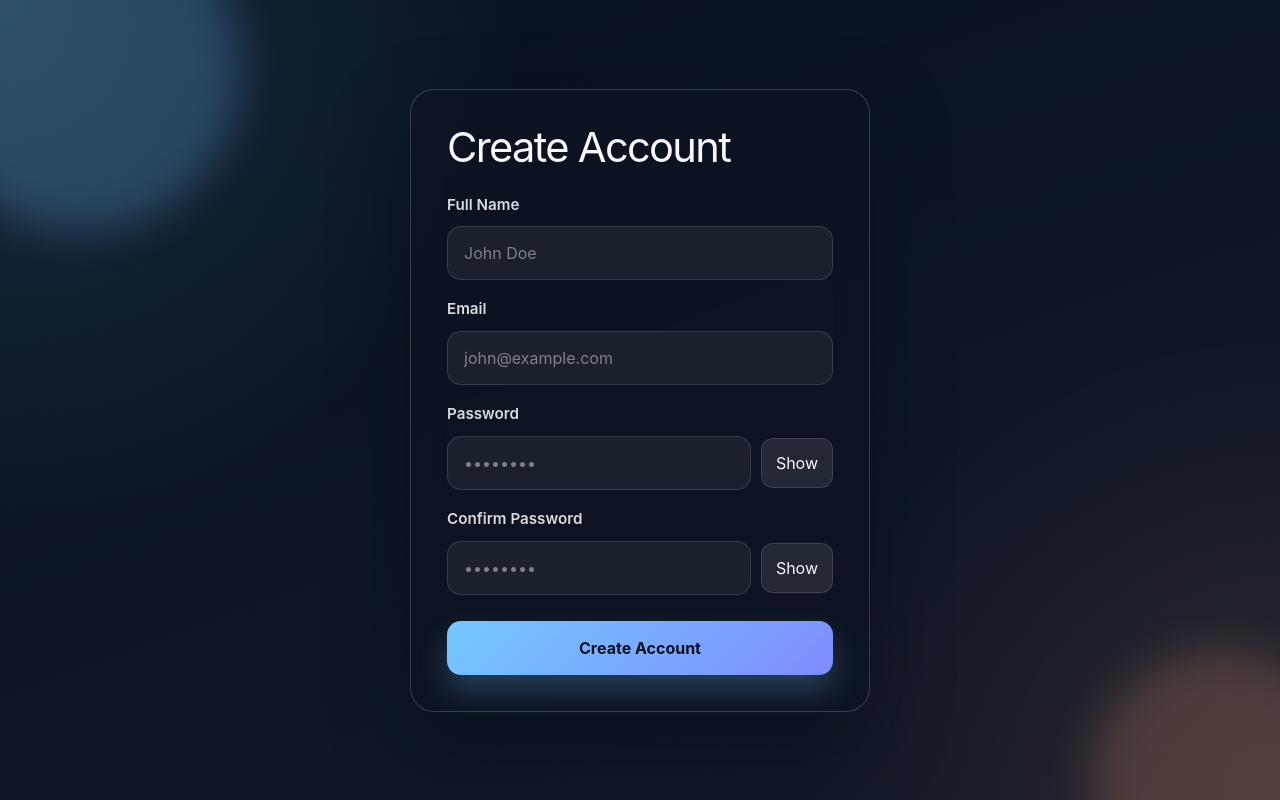
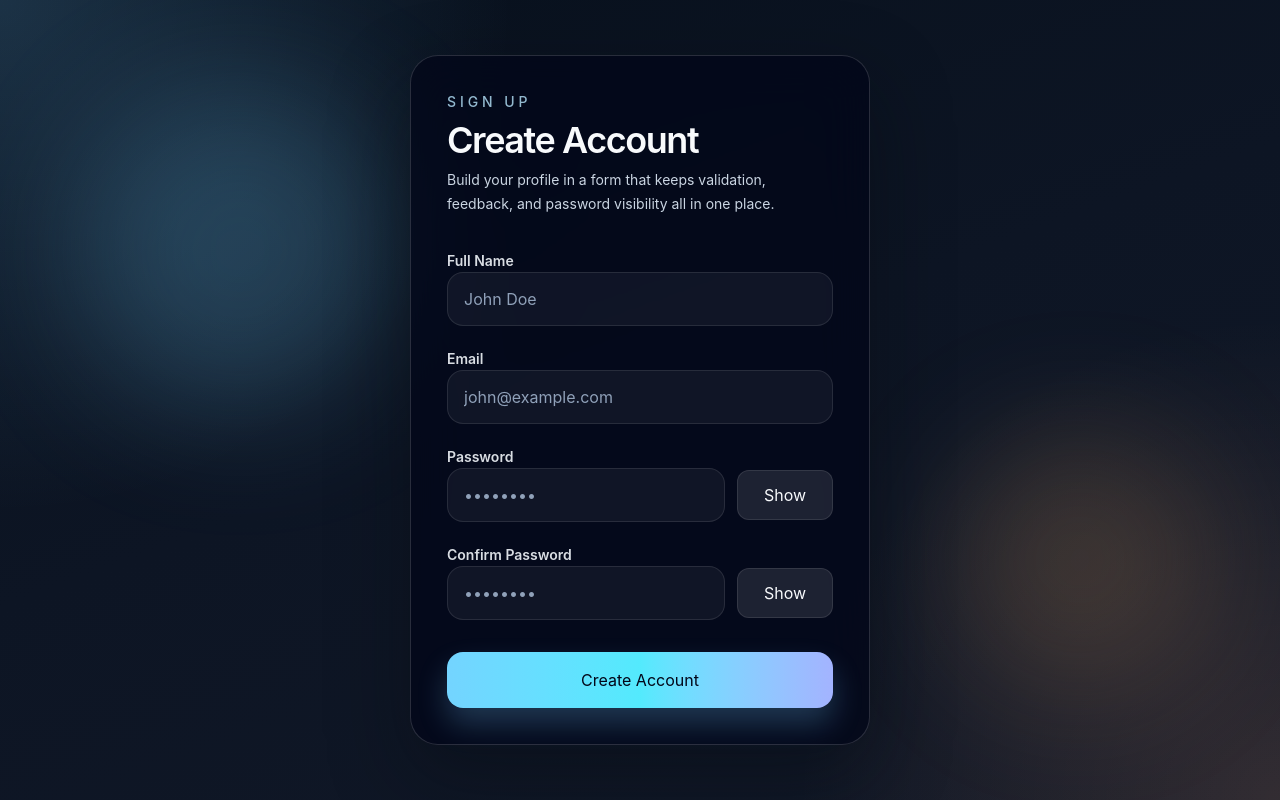
Before and after one commit to Kipkoebenji/frontend-javascript, a React (Vite) app in the folder my-react-app/: page / in a window 1280 px wide. Built offline with nearby package versions, Linux system fonts and the light colour scheme.

Commit message:
style: change stylesheet to use Tailwind

```diff
--- a/my-react-app/src/App.css
+++ /dev/null
@@ -1,215 +0,0 @@
-@import "tailwindcss";
-
-.container {
-  min-height: 100vh;
-  display: grid;
-  place-items: center;
-  padding: 32px 20px;
-  position: relative;
-  overflow: hidden;
-}
-
-.container::before,
-.container::after {
-  content: "";
-  position: absolute;
-  border-radius: 999px;
-  filter: blur(20px);
-  pointer-events: none;
-}
-
-.container::before {
-  width: 320px;
-  height: 320px;
-  background: rgba(117, 201, 255, 0.22);
-  top: -90px;
-  left: -80px;
-}
-
-.container::after {
-  width: 260px;
-  height: 260px;
-  background: rgba(255, 170, 120, 0.18);
-  bottom: -110px;
-  right: -70px;
-}
-
-.card {
-  width: min(100%, 460px);
-  position: relative;
-  z-index: 1;
-  padding: 36px;
-  border-radius: 24px;
-  border: 1px solid rgba(255, 255, 255, 0.18);
-  background: rgba(14, 20, 32, 0.78);
-  box-shadow: 0 30px 80px rgba(6, 10, 18, 0.45);
-  backdrop-filter: blur(18px);
-  color: #f7f8fb;
-  animation: riseIn 0.6s ease both;
-}
-
-.card h1 {
-  margin: 0 0 24px;
-  font-size: clamp(2rem, 4vw, 2.6rem);
-  line-height: 1.05;
-  letter-spacing: -0.04em;
-}
-
-.success {
-  margin-bottom: 18px;
-  padding: 14px 16px;
-  border-radius: 14px;
-  background: rgba(82, 196, 128, 0.16);
-  border: 1px solid rgba(82, 196, 128, 0.32);
-  color: #d8ffe5;
-}
-
-.field {
-  display: grid;
-  gap: 10px;
-  margin-bottom: 18px;
-}
-
-.field label {
-  font-size: 0.95rem;
-  font-weight: 600;
-  color: rgba(247, 248, 251, 0.88);
-}
-
-.field input {
-  width: 100%;
-  box-sizing: border-box;
-  border: 1px solid rgba(255, 255, 255, 0.12);
-  border-radius: 14px;
-  padding: 14px 16px;
-  background: rgba(255, 255, 255, 0.06);
-  color: #f7f8fb;
-  font: inherit;
-  outline: none;
-  transition:
-    border-color 0.2s ease,
-    box-shadow 0.2s ease,
-    transform 0.2s ease;
-}
-
-.field input::placeholder {
-  color: rgba(247, 248, 251, 0.45);
-}
-
-.field input:focus {
-  border-color: rgba(117, 201, 255, 0.65);
-  box-shadow: 0 0 0 4px rgba(117, 201, 255, 0.14);
-}
-
-.password-wrapper {
-  display: flex;
-  align-items: center;
-  gap: 10px;
-}
-
-.password-wrapper input {
-  flex: 1;
-}
-
-.password-wrapper button,
-.submit-btn {
-  font: inherit;
-  border: 0;
-  cursor: pointer;
-  transition:
-    transform 0.18s ease,
-    box-shadow 0.18s ease,
-    opacity 0.18s ease;
-}
-
-.password-wrapper button {
-  flex: 0 0 auto;
-  padding: 12px 14px;
-  border-radius: 12px;
-  background: rgba(255, 255, 255, 0.09);
-  color: #f7f8fb;
-  border: 1px solid rgba(255, 255, 255, 0.12);
-}
-
-.password-wrapper button:hover,
-.submit-btn:hover:not(:disabled) {
-  transform: translateY(-1px);
-}
-
-.password-wrapper button:focus-visible,
-.submit-btn:focus-visible {
-  outline: 3px solid rgba(117, 201, 255, 0.45);
-  outline-offset: 2px;
-}
-
-.error {
-  font-size: 0.9rem;
-  color: #ffb4b4;
-}
-
-.submit-btn {
-  width: 100%;
-  margin-top: 8px;
-  display: inline-flex;
-  align-items: center;
-  justify-content: center;
-  gap: 10px;
-  padding: 15px 18px;
-  border-radius: 14px;
-  background: linear-gradient(135deg, #74c8ff 0%, #7f8cff 100%);
-  color: #07111f;
-  font-weight: 700;
-  box-shadow: 0 16px 30px rgba(116, 200, 255, 0.24);
-}
-
-.submit-btn:disabled {
-  cursor: wait;
-  opacity: 0.75;
-}
-
-.spinner {
-  width: 16px;
-  height: 16px;
-  border-radius: 50%;
-  border: 2px solid rgba(7, 17, 31, 0.25);
-  border-top-color: rgba(7, 17, 31, 0.88);
-  animation: spin 0.8s linear infinite;
-}
-
-@keyframes spin {
-  to {
-    transform: rotate(360deg);
-  }
-}
-
-@keyframes riseIn {
-  from {
-    opacity: 0;
-    transform: translateY(16px) scale(0.985);
-  }
-
-  to {
-    opacity: 1;
-    transform: translateY(0) scale(1);
-  }
-}
-
-@media (max-width: 520px) {
-  .container {
-    padding: 18px;
-  }
-
-  .card {
-    padding: 24px;
-    border-radius: 20px;
-  }
-
-  .password-wrapper {
-    flex-direction: column;
-    align-items: stretch;
-  }
-
-  .password-wrapper button {
-    width: 100%;
-  }
-}
--- a/my-react-app/src/RegisterForm.jsx
+++ b/my-react-app/src/RegisterForm.jsx
@@ -1,5 +1,4 @@
 import { useState } from "react";
-import "./App.css";
 
 export default function RegisterForm() {
   const [formData, setFormData] = useState({
@@ -15,6 +14,21 @@ export default function RegisterForm() {
   const [showConfirm, setShowConfirm] = useState(false);
   const [loading, setLoading] = useState(false);
   const [success, setSuccess] = useState("");
+
+  const shellClasses =
+    "relative min-h-screen overflow-hidden px-4 py-8 flex items-center justify-center bg-[radial-gradient(circle_at_top_left,_rgba(116,200,255,0.18),_transparent_34%),radial-gradient(circle_at_bottom_right,_rgba(255,170,120,0.14),_transparent_32%),linear-gradient(160deg,_#08111d_0%,_#0d1524_48%,_#111827_100%)]";
+
+  const cardClasses =
+    "relative z-10 w-full max-w-[460px] rounded-[28px] border border-white/15 bg-slate-950/75 p-6 text-slate-50 shadow-[0_30px_80px_rgba(6,10,18,0.45)] backdrop-blur-xl sm:p-9";
+
+  const fieldClasses =
+    "w-full rounded-2xl border border-white/10 bg-white/5 px-4 py-3.5 text-slate-50 outline-none transition duration-200 placeholder:text-slate-400 focus:border-sky-300/70 focus:ring-4 focus:ring-sky-300/15";
+
+  const labelClasses = "text-sm font-semibold text-slate-100/90";
+  const actionButtonClasses =
+    "inline-flex items-center justify-center rounded-xl border border-white/10 bg-white/10 px-4 py-3 text-sm font-medium text-slate-50 transition duration-200 hover:-translate-y-0.5 hover:bg-white/14 focus:outline-none focus:ring-4 focus:ring-sky-300/20";
+  const submitButtonClasses =
+    "inline-flex w-full items-center justify-center gap-3 rounded-2xl bg-gradient-to-r from-sky-300 via-cyan-300 to-indigo-300 px-5 py-4 font-semibold text-slate-950 shadow-[0_16px_30px_rgba(116,200,255,0.24)] transition duration-200 hover:-translate-y-0.5 hover:shadow-[0_20px_40px_rgba(116,200,255,0.3)] focus:outline-none focus:ring-4 focus:ring-sky-300/30 disabled:cursor-wait disabled:opacity-75";
 
   const validateField = (name, value) => {
     switch (name) {
@@ -113,103 +127,164 @@ export default function RegisterForm() {
   };
 
   return (
-    <div className="container">
-      <form className="card" onSubmit={handleSubmit}>
-        <h1>Create Account</h1>
+    <div className={shellClasses}>
+      <div className="pointer-events-none absolute left-20 top-22.5 h-80 w-[320px] rounded-full bg-sky-300/20 blur-3xl" />
+      <div className="pointer-events-none absolute bottom-27.5 right-17.5 h-65 w-65 rounded-full bg-orange-300/15 blur-3xl" />
 
-        {success && <div className="success">{success}</div>}
+      <form className={cardClasses} onSubmit={handleSubmit}>
+        <div className="mb-8 space-y-2">
+          <p className="text-sm font-medium uppercase tracking-[0.28em] text-sky-200/80">
+            Sign up
+          </p>
+          <h1 className="text-balance text-3xl font-semibold tracking-[-0.04em] sm:text-4xl">
+            Create Account
+          </h1>
+          <p className="max-w-md text-sm leading-6 text-slate-300">
+            Build your profile in a form that keeps validation, feedback, and
+            password visibility all in one place.
+          </p>
+        </div>
 
-        {/* Full Name */}
-        <div className="field">
-          <label>Full Name</label>
+        {success && (
+          <div className="mb-5 rounded-2xl border border-emerald-400/25 bg-emerald-400/10 px-4 py-3 text-sm text-emerald-100">
+            {success}
+          </div>
+        )}
+
+        <div className="space-y-5">
+          <div className="space-y-2.5">
+            <label htmlFor="fullName" className={labelClasses}>
+              Full Name
+            </label>
 
             <input
+              id="fullName"
               type="text"
               name="fullName"
               value={formData.fullName}
               onChange={handleChange}
               onBlur={handleBlur}
               placeholder="John Doe"
+              aria-invalid={Boolean(touched.fullName && errors.fullName)}
+              aria-describedby="fullName-error"
+              className={fieldClasses}
             />
 
             {touched.fullName && errors.fullName && (
-            <span className="error">{errors.fullName}</span>
+              <p id="fullName-error" className="text-sm text-rose-300">
+                {errors.fullName}
+              </p>
             )}
           </div>
 
-        {/* Email */}
-        <div className="field">
-          <label>Email</label>
+          <div className="space-y-2.5">
+            <label htmlFor="email" className={labelClasses}>
+              Email
+            </label>
 
             <input
+              id="email"
               type="email"
               name="email"
               value={formData.email}
               onChange={handleChange}
               onBlur={handleBlur}
               placeholder="john@example.com"
+              aria-invalid={Boolean(touched.email && errors.email)}
+              aria-describedby="email-error"
+              className={fieldClasses}
             />
 
             {touched.email && errors.email && (
-            <span className="error">{errors.email}</span>
+              <p id="email-error" className="text-sm text-rose-300">
+                {errors.email}
+              </p>
             )}
           </div>
 
-        {/* Password */}
-        <div className="field">
-          <label>Password</label>
+          <div className="space-y-2.5">
+            <label htmlFor="password" className={labelClasses}>
+              Password
+            </label>
 
-          <div className="password-wrapper">
+            <div className="flex flex-col gap-3 sm:flex-row sm:items-center">
               <input
+                id="password"
                 type={showPassword ? "text" : "password"}
                 name="password"
                 value={formData.password}
                 onChange={handleChange}
                 onBlur={handleBlur}
                 placeholder="••••••••"
+                aria-invalid={Boolean(touched.password && errors.password)}
+                aria-describedby="password-error"
+                className={`${fieldClasses} sm:flex-1`}
               />
 
               <button
                 type="button"
                 onClick={() => setShowPassword(!showPassword)}
+                aria-pressed={showPassword}
+                className={`${actionButtonClasses} sm:min-w-24`}
               >
                 {showPassword ? "Hide" : "Show"}
               </button>
             </div>
 
             {touched.password && errors.password && (
-            <span className="error">{errors.password}</span>
+              <p id="password-error" className="text-sm text-rose-300">
+                {errors.password}
+              </p>
             )}
           </div>
 
-        {/* Confirm Password */}
-        <div className="field">
-          <label>Confirm Password</label>
+          <div className="space-y-2.5">
+            <label htmlFor="confirmPassword" className={labelClasses}>
+              Confirm Password
+            </label>
 
-          <div className="password-wrapper">
+            <div className="flex flex-col gap-3 sm:flex-row sm:items-center">
               <input
+                id="confirmPassword"
                 type={showConfirm ? "text" : "password"}
                 name="confirmPassword"
                 value={formData.confirmPassword}
                 onChange={handleChange}
                 onBlur={handleBlur}
                 placeholder="••••••••"
+                aria-invalid={Boolean(
+                  touched.confirmPassword && errors.confirmPassword,
+                )}
+                aria-describedby="confirmPassword-error"
+                className={`${fieldClasses} sm:flex-1`}
               />
 
-            <button type="button" onClick={() => setShowConfirm(!showConfirm)}>
+              <button
+                type="button"
+                onClick={() => setShowConfirm(!showConfirm)}
+                aria-pressed={showConfirm}
+                className={`${actionButtonClasses} sm:min-w-24`}
+              >
                 {showConfirm ? "Hide" : "Show"}
               </button>
             </div>
 
             {touched.confirmPassword && errors.confirmPassword && (
-            <span className="error">{errors.confirmPassword}</span>
+              <p id="confirmPassword-error" className="text-sm text-rose-300">
+                {errors.confirmPassword}
+              </p>
             )}
           </div>
+        </div>
 
-        <button className="submit-btn" disabled={loading}>
+        <button
+          type="submit"
+          className={`${submitButtonClasses} mt-8`}
+          disabled={loading}
+        >
           {loading ? (
             <>
-              <span className="spinner"></span>
+              <span className="h-4 w-4 animate-spin rounded-full border-2 border-slate-950/25 border-t-slate-950" />
               Creating Account...
             </>
           ) : (
--- a/my-react-app/src/index.css
+++ b/my-react-app/src/index.css
@@ -1,3 +1,5 @@
+@import "tailwindcss";
+
 * {
   box-sizing: border-box;
 }
```
Lines whose indentation alone changed are shown as unchanged.
